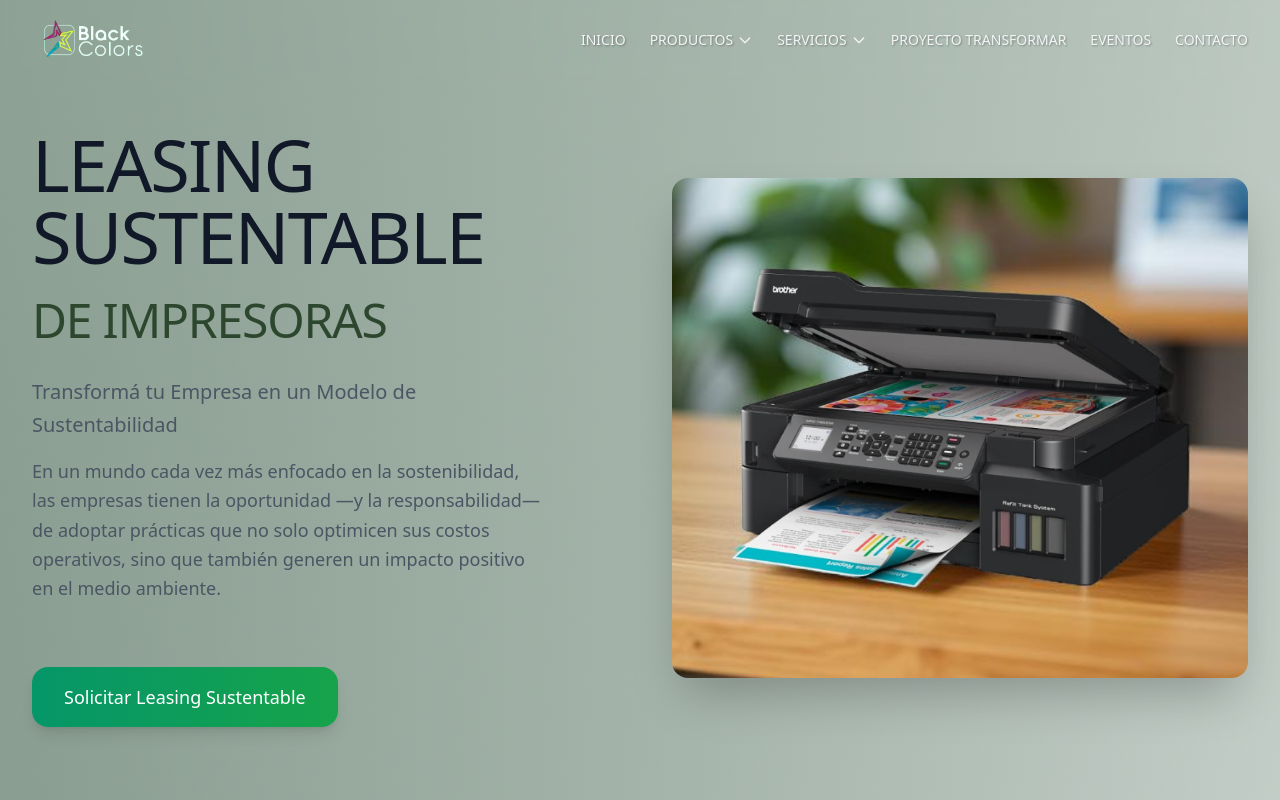
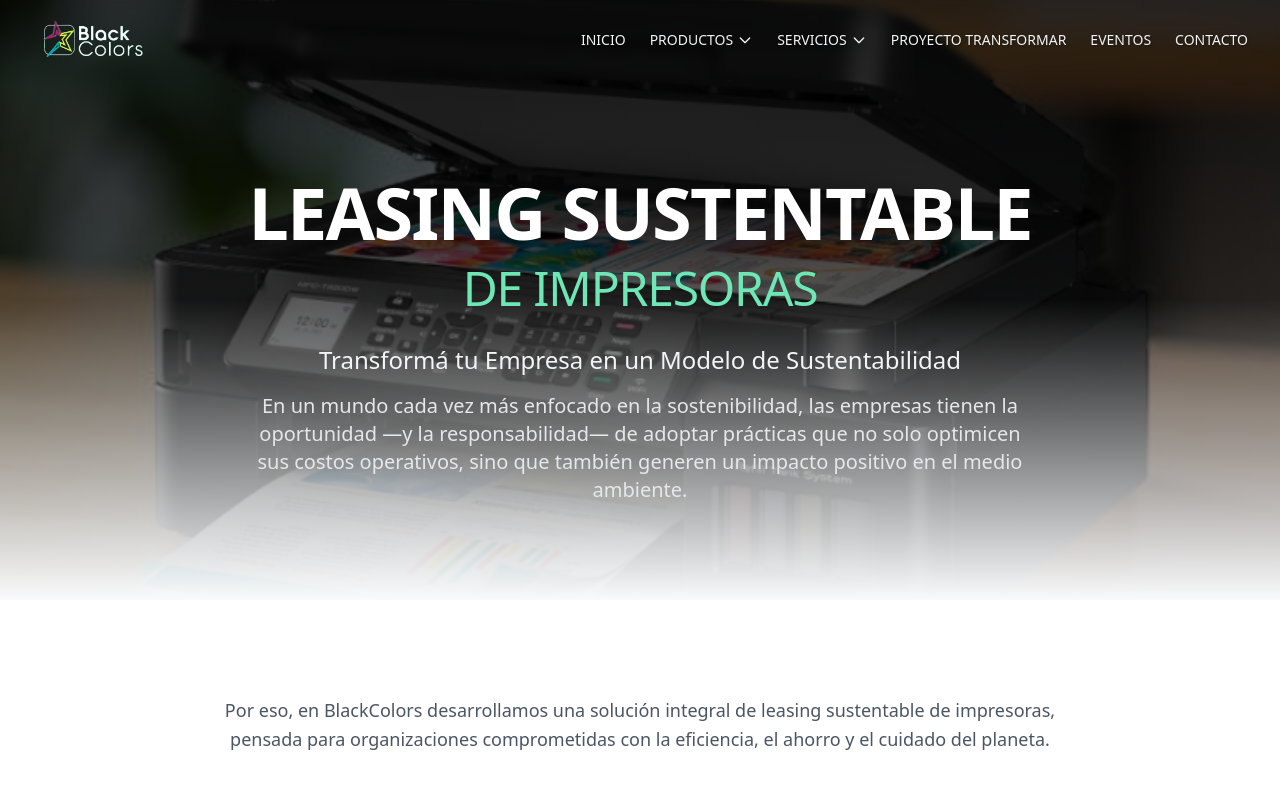
Before and after one commit to francobg7/black-colors-eco-print, a React (Vite) app: page /servicios/leasing in a window 1280 px wide. Shown: the top 800 px of the page. Built offline with nearby package versions, Linux system fonts and the light colour scheme.

Commit message:
hero changed

```diff
--- a/src/pages/servicios/leasing/index.tsx
+++ b/src/pages/servicios/leasing/index.tsx
@@ -7,50 +7,43 @@ const Leasing = () => {
   return (
     <div className="min-h-screen bg-gradient-to-br from-green-50/30 to-white">
       {/* Hero Section - Nueva estructura con imagen */}
-      <section className="w-full bg-gradient-to-br from-green-50/40 to-emerald-50/20 py-32">
-        <div className="container mx-auto px-8">
-          <div className="grid grid-cols-1 lg:grid-cols-2 gap-16 items-center">
-            {/* Contenido del hero */}
-            <div className="space-y-8">
-              <div className="space-y-6">
-                <h1 className="text-6xl lg:text-7xl font-light text-gray-900 leading-tight tracking-tight">
+      <div className="relative">
+        {/* Hero Background */}
+        <div className="relative h-[600px] overflow-hidden">
+          <img
+            src="/images/leasing.jpg"
+            alt="Leasing Sustentable Hero"
+            className="w-full h-full object-cover"
+          />
+          {/* Gradient overlay for better text readability */}
+          <div className="absolute inset-0 bg-gradient-to-b from-black/80 via-black/60 to-gray-50" />
+
+          {/* Hero Content */}
+          <div className="absolute inset-0 flex flex-col items-center justify-center text-white px-8 pt-20">
+            <div className="max-w-5xl mx-auto text-center space-y-8">
+              {/* Main Title */}
+              <div className="space-y-4 animate-fade-in">
+                <h1 className="text-5xl lg:text-7xl font-bold mb-4 leading-tight tracking-tight animate-fade-in-up">
                   LEASING SUSTENTABLE
                 </h1>
-                <h2 className="text-4xl lg:text-5xl font-light text-[#2d472f] leading-tight tracking-tight">
+                <h2 className="text-3xl lg:text-5xl font-light text-emerald-300 leading-tight tracking-tight animate-fade-in-up animation-delay-200">
                   DE IMPRESORAS
                 </h2>
               </div>
 
-              <div className="max-w-lg">
-                <p className="text-xl text-gray-600 leading-relaxed font-light">
+              {/* Description */}
+              <div className="max-w-4xl mx-auto space-y-4 animate-fade-in animation-delay-300">
+                <p className="text-xl lg:text-2xl text-gray-100 leading-relaxed font-light animate-fade-in-up animation-delay-400">
                   Transformá tu Empresa en un Modelo de Sustentabilidad
                 </p>
-                <p className="text-lg text-gray-600 leading-relaxed font-light mt-4">
+                <p className="text-lg lg:text-xl text-gray-200 leading-relaxed font-light max-w-3xl mx-auto animate-fade-in-up animation-delay-500">
                   En un mundo cada vez más enfocado en la sostenibilidad, las empresas tienen la oportunidad —y la responsabilidad— de adoptar prácticas que no solo optimicen sus costos operativos, sino que también generen un impacto positivo en el medio ambiente.
                 </p>
-              </div>
-
-              {/* Botón de contacto */}
-              <div className="pt-8">
-                <button className="bg-gradient-to-r from-emerald-600 to-green-600 text-white px-8 py-4 rounded-2xl text-lg font-medium hover:from-emerald-700 hover:to-green-700 transition-all duration-300 shadow-lg hover:shadow-xl">
-                  Solicitar Leasing Sustentable
-                </button>
-              </div>
-            </div>
-
-            {/* Imagen del hero */}
-            <div className="relative">
-              <div className="w-full h-[500px] rounded-2xl overflow-hidden shadow-2xl">
-                <img
-                  src="/images/leasing.jpg"
-                  alt="Leasing Sustentable de Impresoras"
-                  className="w-full h-full object-cover"
-                />
               </div>
             </div>
           </div>
         </div>
-      </section>
+      </div>
 
       {/* Introducción del servicio */}
       <section className="w-full bg-white py-24">
```
